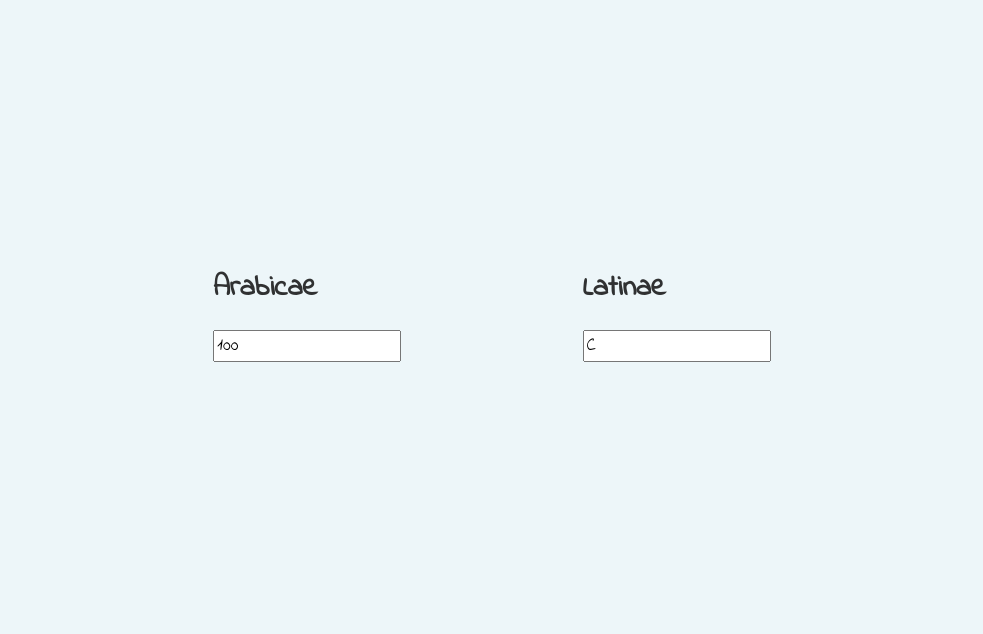
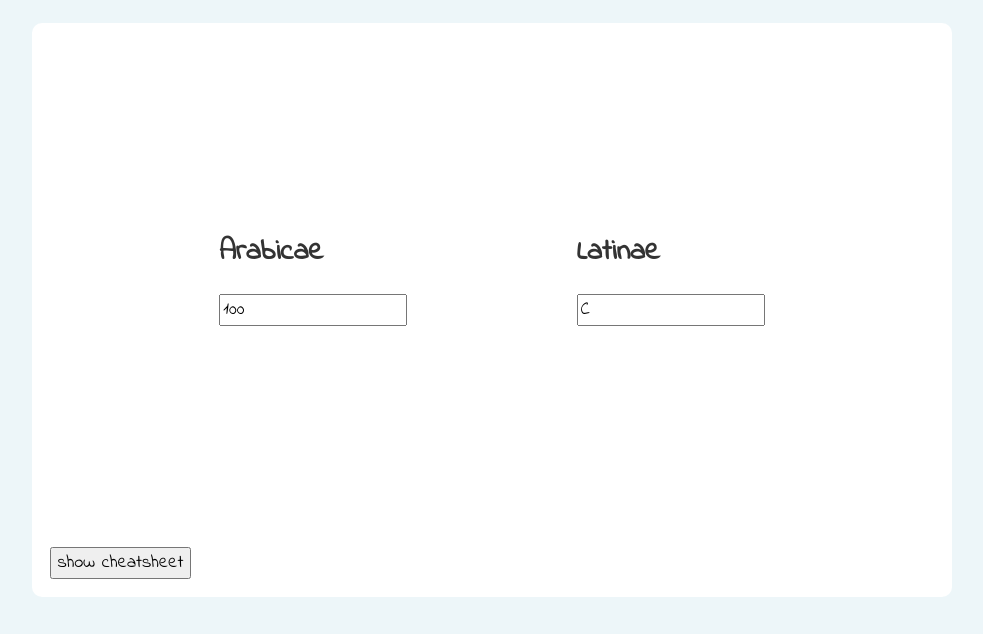
Before and after one commit to Artofaj/NumeralConverter, a Gatsby site: page / in a window 1280 px wide. Shown: the part 100-734 px from the top of the page, without its empty margins (148-1131 px from the left). Built offline with nearby package versions, Linux system fonts and the light colour scheme; Gatsby itself is replaced by a stand-in of ours.

Commit message:
Added a button for showing and hiding the cheatsheet

```diff
--- a/src/components/converter.js
+++ b/src/components/converter.js
@@ -1,6 +1,7 @@
 import React, { useState } from "react"
 import Input from "./converterInput"
 import RomanNumerals from "./romanNumerals"
+import CheatSheet from "./cheatSheet"
 
 const Converter = () => {
   const styles = {
@@ -67,6 +68,10 @@ const Converter = () => {
           />
         </div>
       </form>
+
+      <button onClick={() => showCheatsheet(!cheatsheet) }>{cheatsheet? "hide" : "show"} cheatsheet</button>
+
+      {cheatsheet && <CheatSheet />}
     </section>
   )
 }
--- a/src/components/converterInput.js
+++ b/src/components/converterInput.js
@@ -25,6 +25,7 @@ const Input = props => {
         id={props.id.toLowerCase()}
         value={props.value}
         onChange={e => props.onChange(e)}
+        onBlur={e => props.onBlur(e)}
         onKeyDown={e => validateInput(e)}
       />
     </label>
--- a/src/components/styles/helpers.scss
+++ b/src/components/styles/helpers.scss
@@ -3,3 +3,9 @@
   justify-content: space-evenly;
   flex-wrap: wrap;
 }
+
+.card {
+  background-color: #fff;
+  border-radius: var(--rounded-corners);
+  padding: 1rem;
+}
```
Also changed, not shown: src/components/cheatSheet.js (renamed from src/pages/cheatSheet.js).
